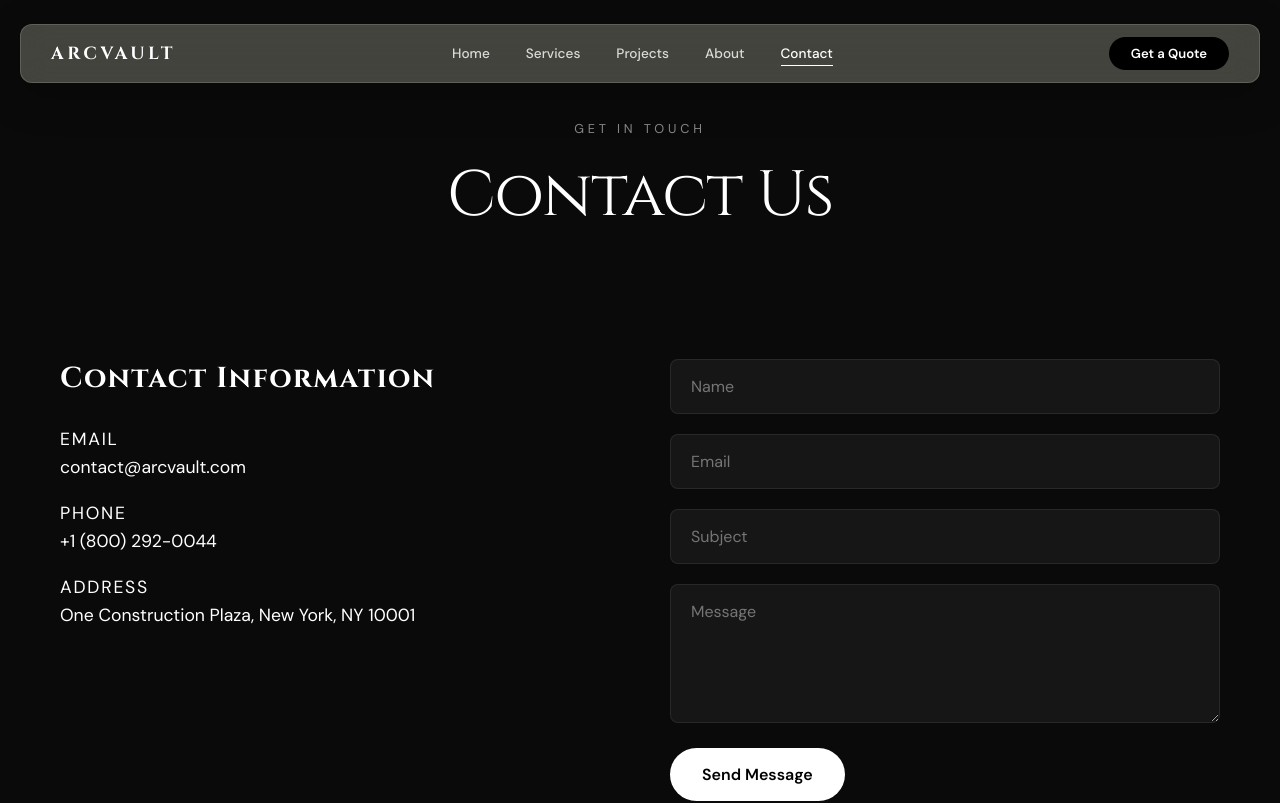
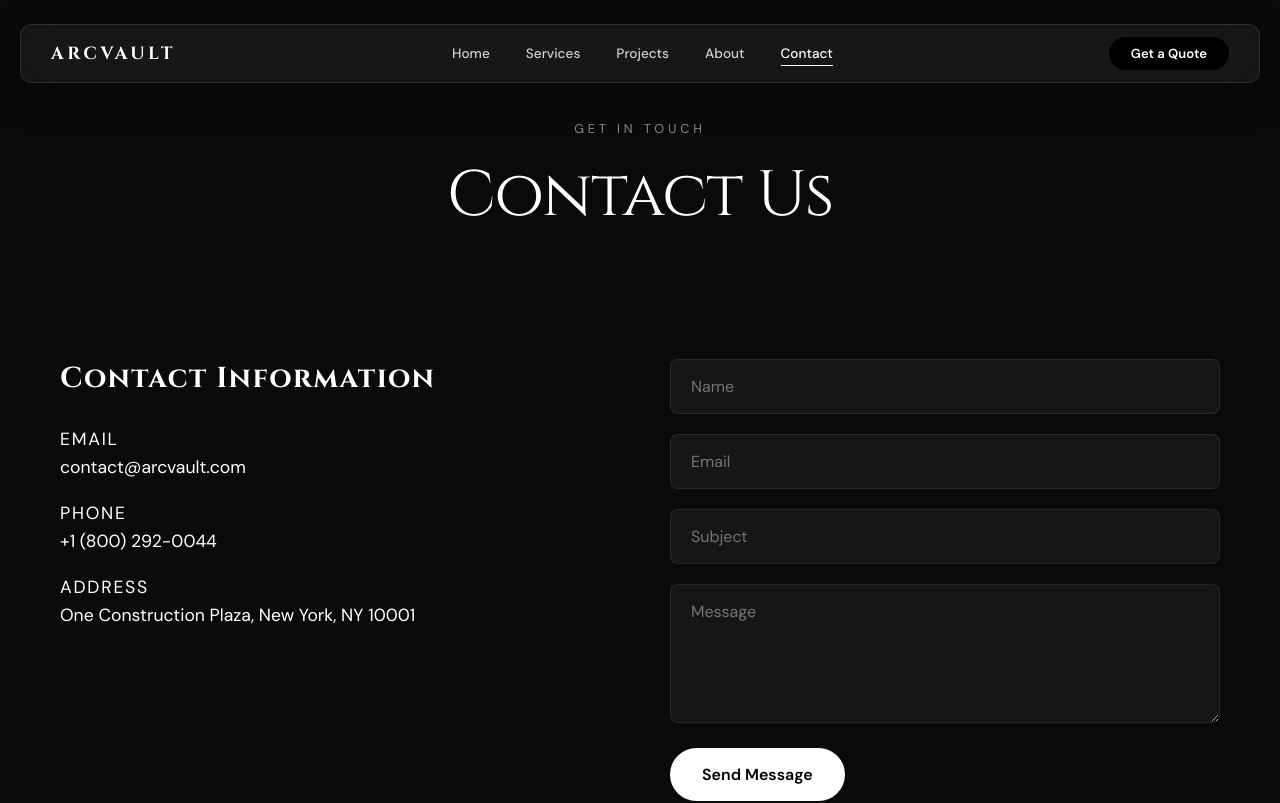
Before and after one commit to Rabiaan/ARCVAULT, a React (Vite) app: page /contact in a window 1280 px wide. Shown: the top 803 px of the page. Built offline with nearby package versions, Linux system fonts and the light colour scheme.

Commit message:
style: enhance glass effect on navbar with increased blur and transparency

```diff
--- a/src/components/Navbar.css
+++ b/src/components/Navbar.css
@@ -19,11 +19,11 @@
     gap: 40px;
     padding: 12px 30px;
     border-radius: 12px;
-    background: rgba(140, 140, 130, 0.45);
-    backdrop-filter: blur(16px) saturate(130%);
-    -webkit-backdrop-filter: blur(16px) saturate(130%);
-    border: 1px solid rgba(255, 255, 255, 0.15);
-    box-shadow: 0 12px 40px 0 rgba(0, 0, 0, 0.25);
+    background: rgba(255, 255, 255, 0.05);
+    backdrop-filter: blur(25px) saturate(160%) brightness(110%);
+    -webkit-backdrop-filter: blur(25px) saturate(160%) brightness(110%);
+    border: 1px solid rgba(255, 255, 255, 0.1);
+    box-shadow: 0 12px 40px 0 rgba(0, 0, 0, 0.3);
     width: 100%;
     margin: 0 auto;
     transition: all 0.6s cubic-bezier(0.16, 1, 0.3, 1);
@@ -32,9 +32,10 @@
 .navbar.scrolled .nav-container {
     width: 95%;
     padding: 10px 25px;
-    background: rgba(100, 100, 95, 0.6);
-    border-color: rgba(255, 255, 255, 0.25);
-    box-shadow: 0 15px 40px 0 rgba(0, 0, 0, 0.35);
+    background: rgba(255, 255, 255, 0.08);
+    backdrop-filter: blur(30px) saturate(180%);
+    border-color: rgba(255, 255, 255, 0.2);
+    box-shadow: 0 15px 40px 0 rgba(0, 0, 0, 0.4);
 }
 
 /* ── Logo ── */
```
